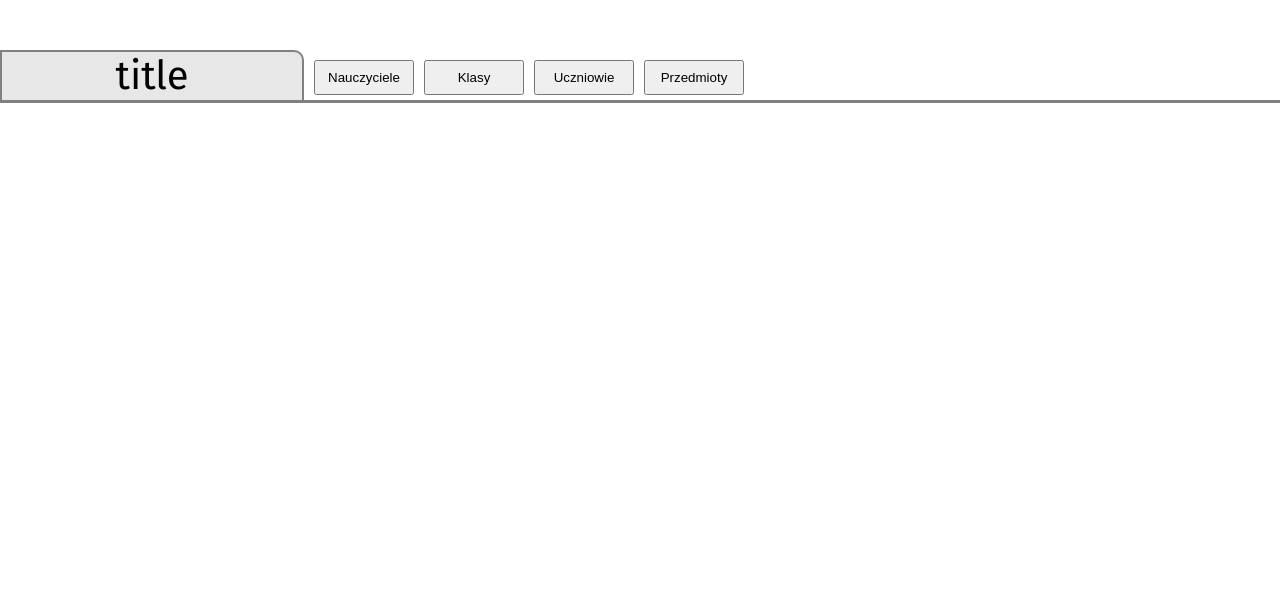
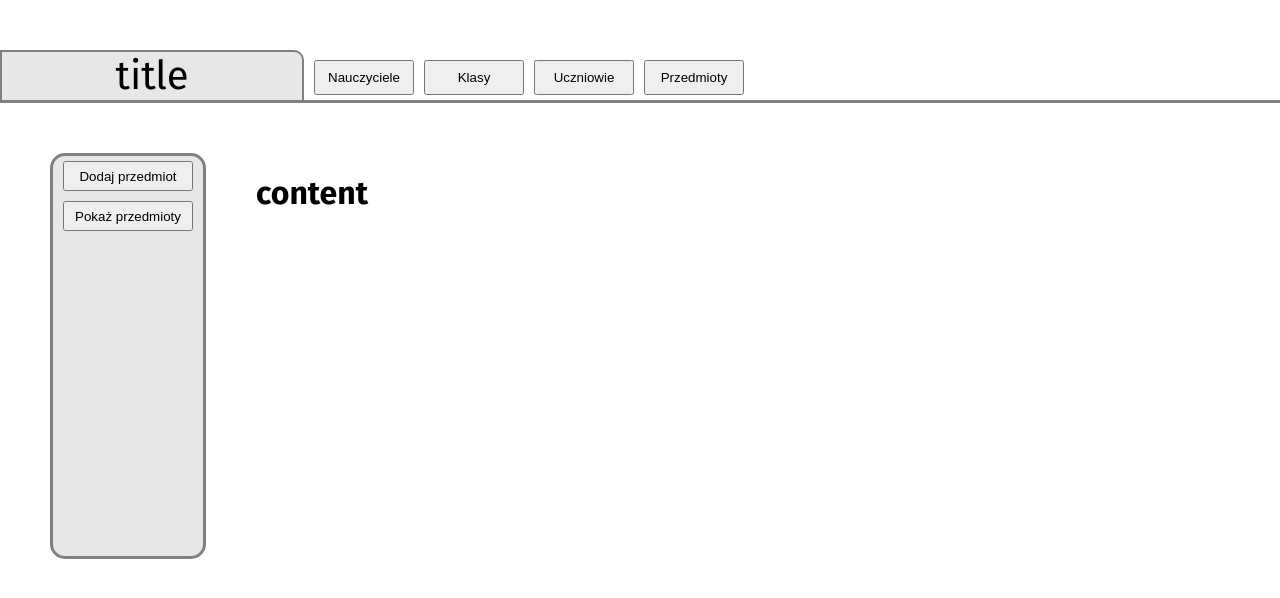
Before and after one commit to 433MHz/electronic-diary, a Vue app: page /Subjects in a window 1280 px wide. Shown: the top 598 px of the page. Built offline with nearby package versions, Linux system fonts and the light colour scheme.

Commit message:
Added views for all categories and added routers to them

```diff
--- a/src/router/index.js
+++ b/src/router/index.js
@@ -1,5 +1,9 @@
 import { createRouter, createWebHistory } from 'vue-router'
 import LeftMenuBar from '../components/LeftMenuBar.vue'
+import Teachers from '../views/Teachers'
+import Classes from '../views/Classes'
+import Students from '../views/Students'
+import Subjects from '../views/Subjects'
 
 const routes = [
   {
@@ -7,6 +11,26 @@ const routes = [
     name: 'LeftMenuBar',
     component: LeftMenuBar
   },
+  {
+    path: '/Teachers',
+    name: 'Teachers',
+    component: Teachers
+  },
+  {
+    path: '/Classes',
+    name: 'Classes',
+    component: Classes
+  },
+  {
+    path: '/Students',
+    name: 'Students',
+    component: Students
+  },
+  {
+    path: '/Subjects',
+    name: 'Subjects',
+    component: Subjects
+  }
 
 ]
 
--- /dev/null
+++ b/src/views/Classes.vue
@@ -0,0 +1,35 @@
+<template>
+<div id="LeftMenuBar"><LeftMenuBar :buttons="buttons" @buttonClick="buttonEvent = $event"></LeftMenuBar></div>
+<div id="Content"><h1>content {{buttonEvent}}</h1></div>
+</template>
+
+<script>
+import LeftMenuBar from '../components/LeftMenuBar.vue'
+export default {
+    components:{LeftMenuBar},
+
+    data(){
+        return{
+            buttons:[{buttonName: 'Dodaj klasę', buttonEvent: 1},
+            {buttonName: 'Pokaż klasy', buttonEvent: 2}],
+            buttonEvent: ''
+        }
+    },
+
+    mounted(){
+        this.$store.commit("setTitle", "Klasy")
+    }
+
+}
+</script>
+
+<style scoped>
+    #LeftMenuBar{
+        float: left;
+    }
+
+    #Content{
+        float: left;
+        margin-left: 50px;
+    }
+</style>
--- /dev/null
+++ b/src/views/Students.vue
@@ -0,0 +1,35 @@
+<template>
+<div id="LeftMenuBar"><LeftMenuBar :buttons="buttons" @buttonClick="buttonEvent = $event"></LeftMenuBar></div>
+<div id="Content"><h1>content {{buttonEvent}}</h1></div>
+</template>
+
+<script>
+import LeftMenuBar from '../components/LeftMenuBar.vue'
+export default {
+    components:{LeftMenuBar},
+
+    data(){
+        return{
+            buttons:[{buttonName: 'Dodaj ucznia', buttonEvent: 1},
+            {buttonName: 'Pokaż uczniów', buttonEvent: 2}],
+            buttonEvent: ''
+        }
+    },
+
+    mounted(){
+        this.$store.commit("setTitle", "Uczniowie")
+    }
+
+}
+</script>
+
+<style scoped>
+    #LeftMenuBar{
+        float: left;
+    }
+
+    #Content{
+        float: left;
+        margin-left: 50px;
+    }
+</style>
--- /dev/null
+++ b/src/views/Subjects.vue
@@ -0,0 +1,35 @@
+<template>
+<div id="LeftMenuBar"><LeftMenuBar :buttons="buttons" @buttonClick="buttonEvent = $event"></LeftMenuBar></div>
+<div id="Content"><h1>content {{buttonEvent}}</h1></div>
+</template>
+
+<script>
+import LeftMenuBar from '../components/LeftMenuBar.vue'
+export default {
+    components:{LeftMenuBar},
+
+    data(){
+        return{
+            buttons:[{buttonName: 'Dodaj przedmiot', buttonEvent: 1},
+            {buttonName: 'Pokaż przedmioty', buttonEvent: 2}],
+            buttonEvent: ''
+        }
+    },
+
+    mounted(){
+        this.$store.commit("setTitle", "Przedmioty")
+    }
+
+}
+</script>
+
+<style scoped>
+    #LeftMenuBar{
+        float: left;
+    }
+
+    #Content{
+        float: left;
+        margin-left: 50px;
+    }
+</style>
--- /dev/null
+++ b/src/views/Teachers.vue
@@ -0,0 +1,35 @@
+<template>
+<div id="LeftMenuBar"><LeftMenuBar :buttons="buttons" @buttonClick="buttonEvent = $event"></LeftMenuBar></div>
+<div id="Content"><h1>content {{buttonEvent}}</h1></div>
+</template>
+
+<script>
+import LeftMenuBar from '../components/LeftMenuBar.vue'
+export default {
+    components:{LeftMenuBar},
+
+    data(){
+        return{
+            buttons:[{buttonName: 'Dodaj nauczyciela', buttonEvent: 1},
+            {buttonName: 'Pokaż nauczycieli', buttonEvent: 2}],
+            buttonEvent: ''
+        }
+    },
+
+    mounted(){
+        this.$store.commit("setTitle", "Nauczyciele")
+    }
+
+}
+</script>
+
+<style scoped>
+    #LeftMenuBar{
+        float: left;
+    }
+
+    #Content{
+        float: left;
+        margin-left: 50px;
+    }
+</style>
```
